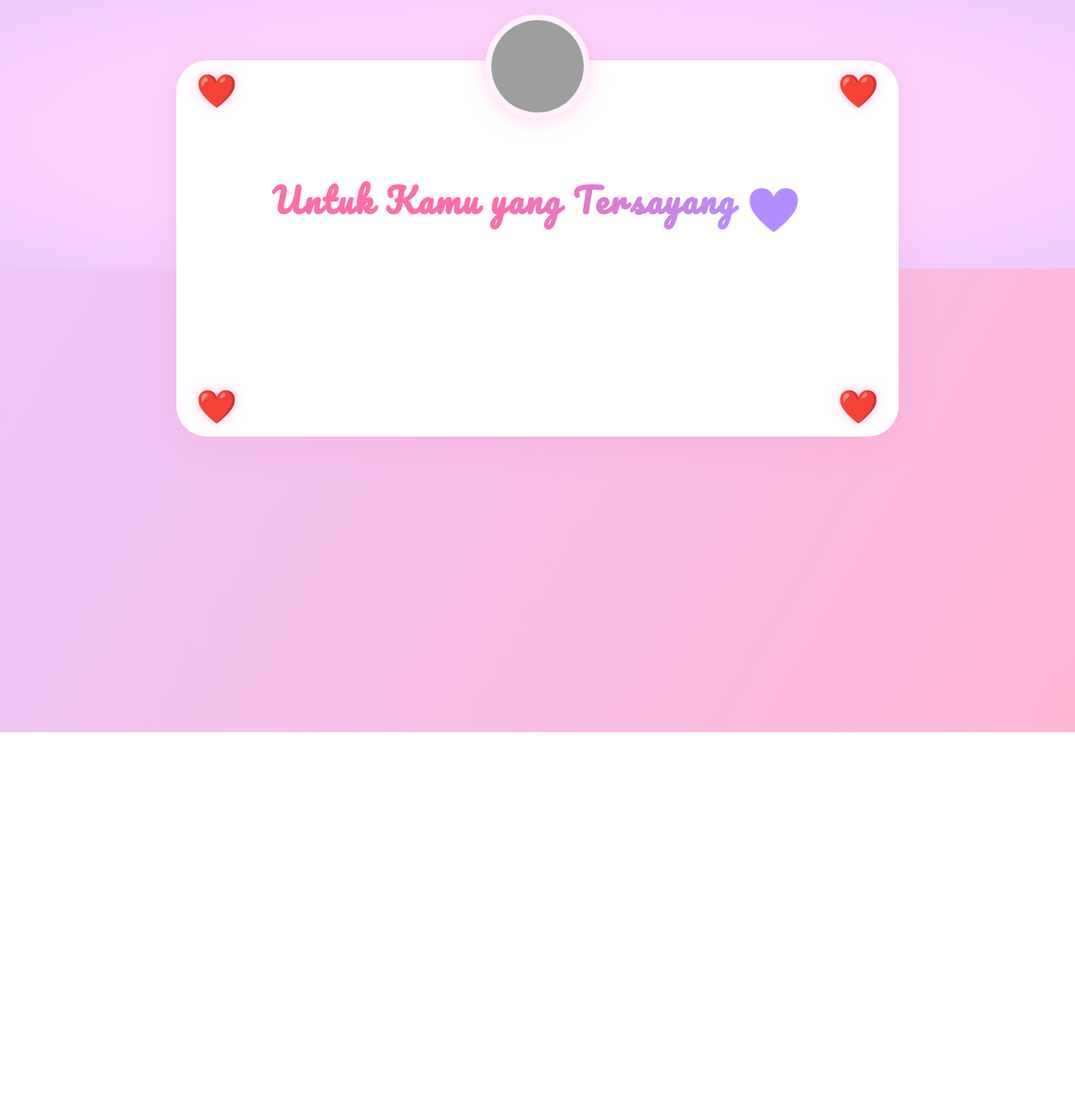
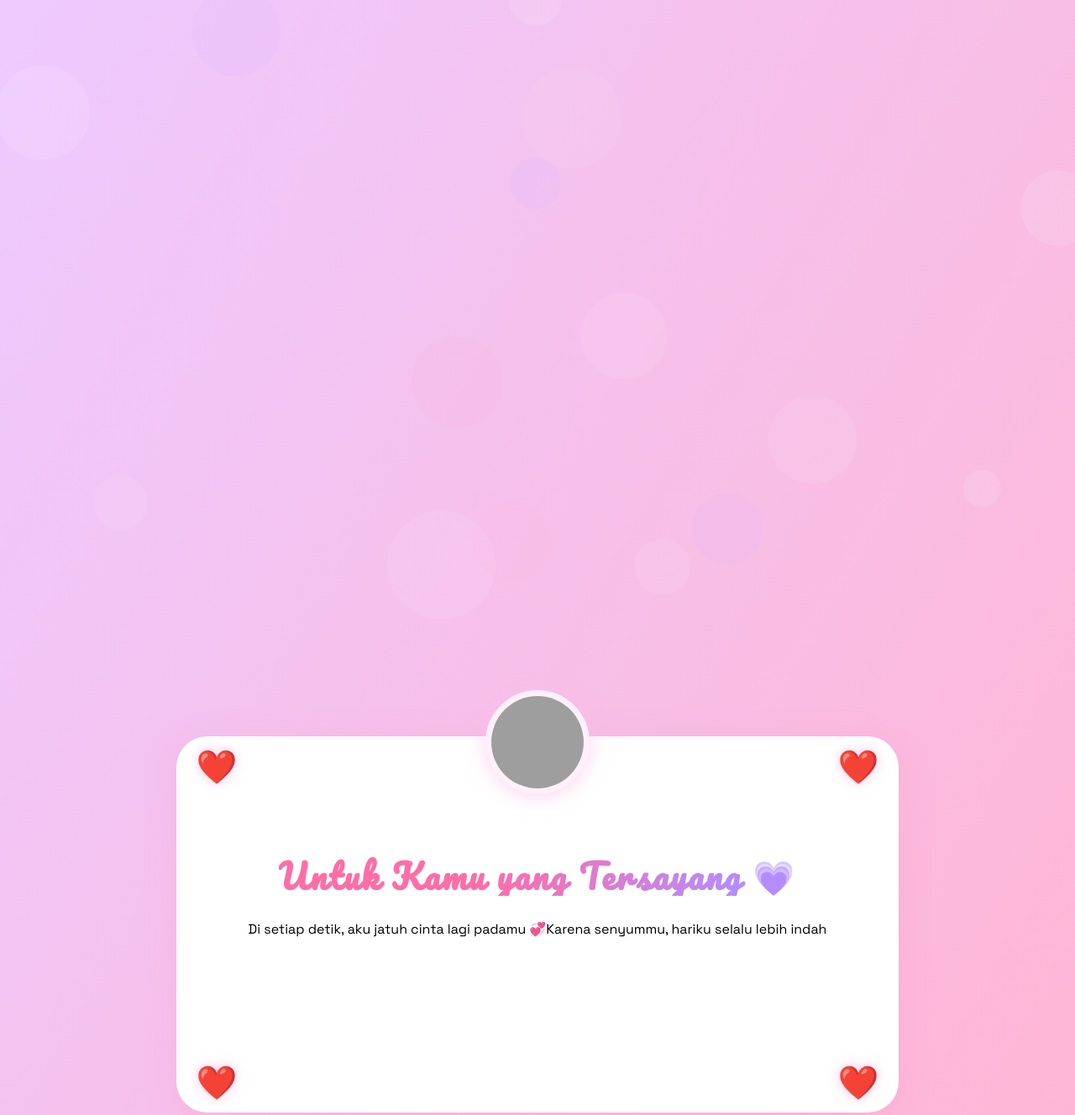
Before and after one commit to ererew/ecaagemesz, a website: page index.html in a window 1280 px wide. Shown: the top 1328 px of the page at 84% size. Before the commit the page ends 872 px from the top, so only its background shows below. Drawn offline with Linux system fonts and the light colour scheme; grey boxes are pictures that could not be loaded.

Commit message:
Update index.html

```diff
--- a/index.html
+++ b/index.html
@@ -4,24 +4,25 @@
   <meta charset="UTF-8" />
   <title>Untuk Kamu yang Tersayang 💗</title>
   <meta name="viewport" content="width=device-width, initial-scale=1.0"/>
+  <!-- FONT: Space Grotesk (Gen Z), Pacifico -->
   <link rel="stylesheet" href="https://fonts.googleapis.com/css2?family=Space+Grotesk:wght@400;700&family=Pacifico&display=swap">
   <link rel="stylesheet" href="style.css">
 </head>
 <body>
-  <div class="bg-pink"></div>
+  <canvas id="bubble-bg"></canvas>
   <div class="container">
-    <!-- Icon love di sudut -->
+    <!-- Border love di sudut -->
     <div class="love-corner love-tl">❤️</div>
     <div class="love-corner love-tr">❤️</div>
     <div class="love-corner love-bl">❤️</div>
     <div class="love-corner love-br">❤️</div>
-    <!-- Foto profil, floating -->
+    <!-- Foto -->
     <img src="foto-pacar.jpeg" class="avatar" alt="Pacarku">
-    <!-- Judul gradient -->
-    <h1 class="judul">
-      Untuk Kamu yang Tersayang <span class="love-purple">💜</span>
-    </h1>
-    <!-- ... tambahkan lirik, animasi, dll di bawah sini -->
+    <h1 class="judul">Untuk Kamu yang Tersayang 💗</h1>
+    <div id="lyrics-box" class="lyrics"></div>
+    <!-- Musik otomatis play -->
+    <audio id="bgm" src="music.mp3" autoplay loop></audio>
   </div>
+  <script src="script.js"></script>
 </body>
 </html>
```
